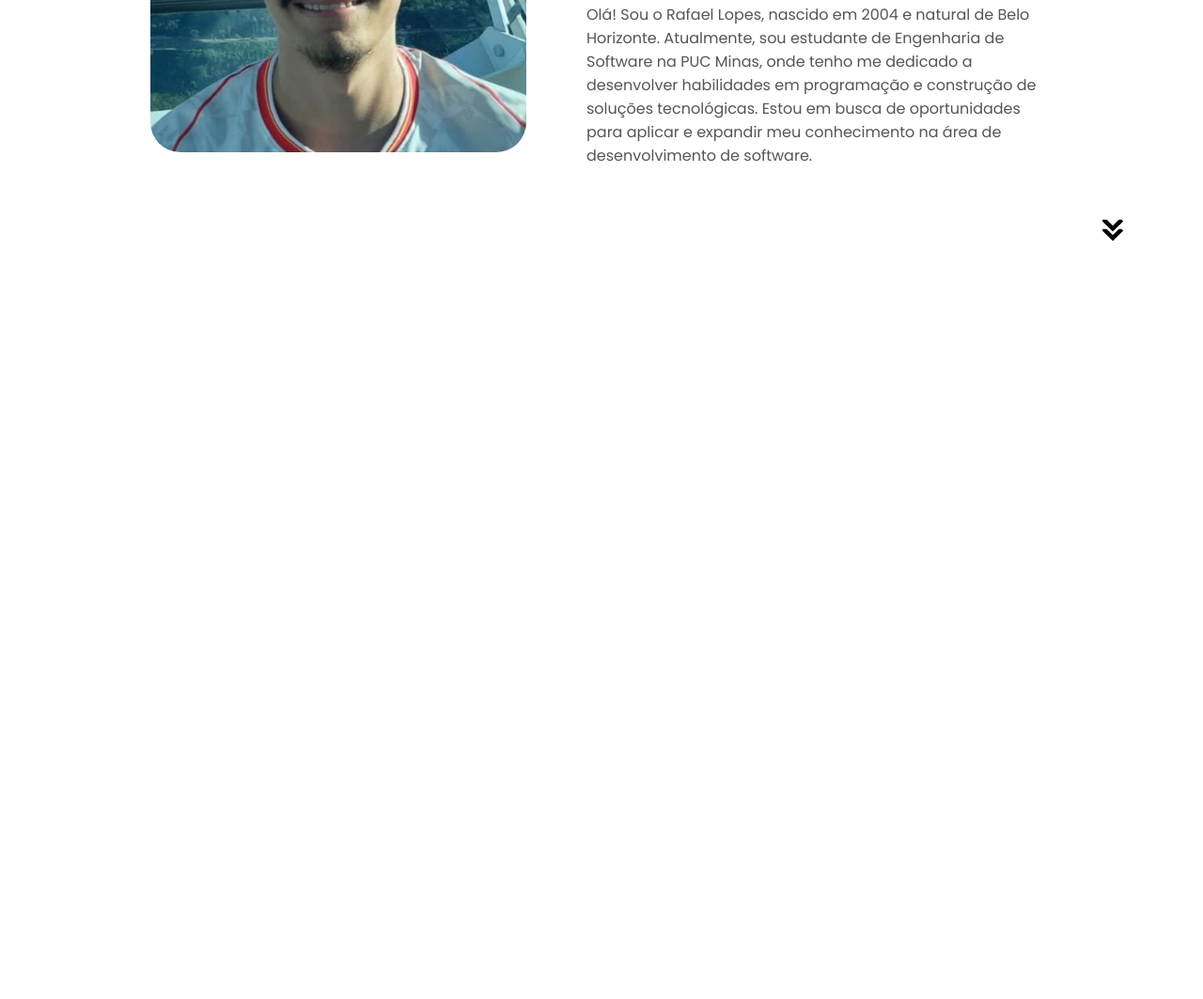
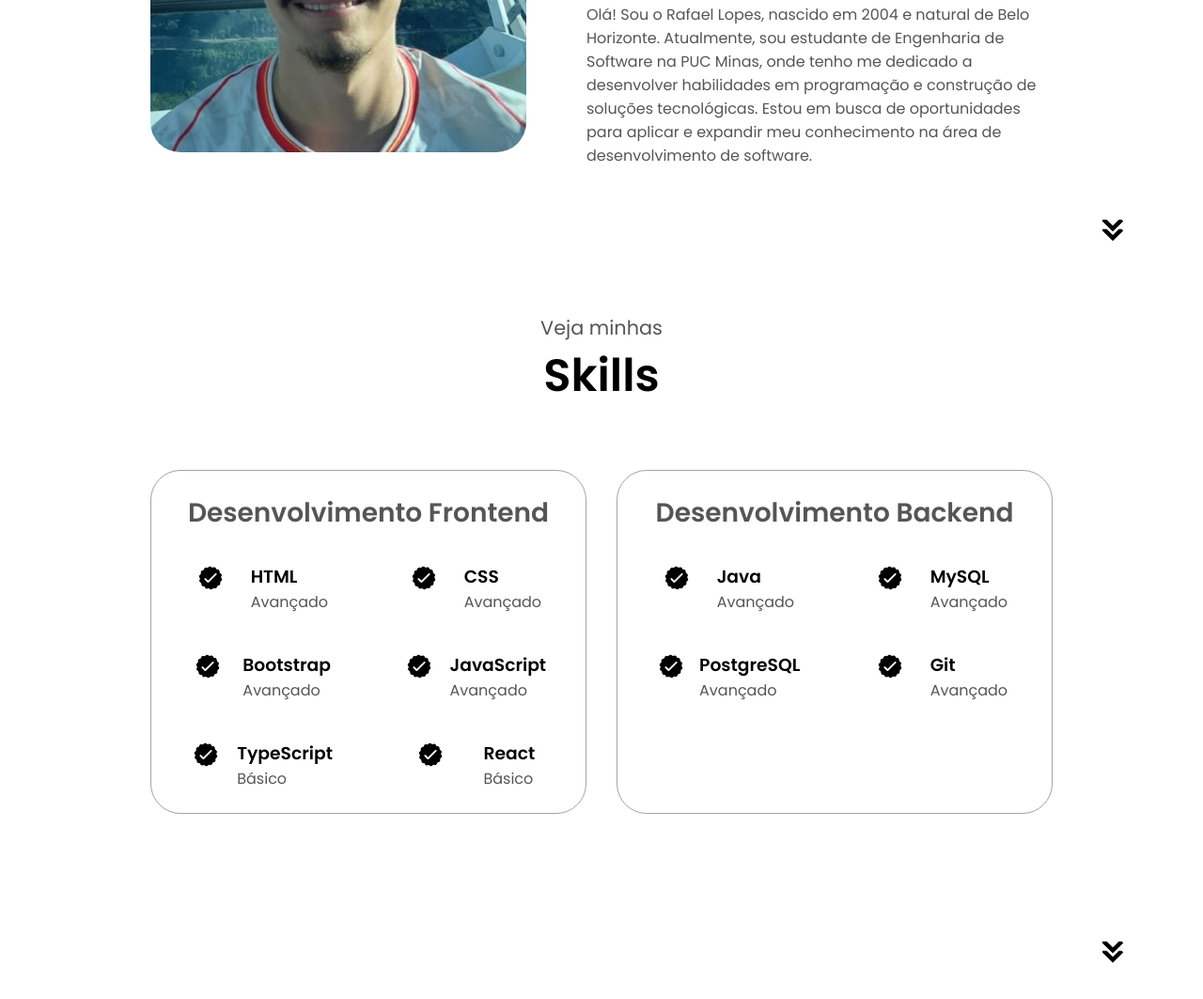
Before and after one commit to LuisFantini/Portfolio, a plain HTML site: page index.html in a window 1280 px wide. Shown: the part 1243-2306 px from the top of the page at 94% size. Before the commit the page ends 1544 px from the top, so only its background shows below. Drawn offline with Linux system fonts and the light colour scheme.

Commit message:
Add section experiencia

```diff
--- a/assets/style.css
+++ b/assets/style.css
@@ -248,6 +248,7 @@ section {
 .btn-container {
     gap: 1rem;
 }
+
 /* SECTION SOBRE */
 #sobre {
     position: relative;
@@ -298,3 +299,42 @@ section {
     width: 400px;
     margin: auto 0;
 }
+
+/* SECTION EXPERIÊNCIA */
+#experiencia {
+    position: relative;
+}
+
+.experiencia-subtitulo {
+    color: rgb(85, 85, 85);
+    font-weight: 600;
+    font-size: 1.75rem;
+    margin-bottom: 2rem;
+}
+
+.detalhes-experiencia-container {
+    display: flex;
+    justify-content: center;
+    flex-direction: column;
+    margin-top: 2rem;
+}
+
+.article-container {
+    display: flex;
+    text-align: initial;
+    flex-wrap: wrap;
+    flex-direction: row;
+    gap: 2.5rem;
+    justify-content: space-around;
+}
+
+article {
+    display: flex;
+    width: 10rem;
+    justify-content: space-around;
+    gap: 0.5rem;
+}
+
+article .icone {
+    cursor: default;
+}
--- a/index.html
+++ b/index.html
@@ -14,7 +14,7 @@
         <div>
             <ul class="link-nav">
                 <li><a href="#sobre">Sobre</a></li>
-                <li><a href="#experiencia">Experiência</a></li>
+                <li><a href="#experiencia">Skills</a></li>
                 <li><a href="#projetos">Projetos</a></li>
                 <li><a href="#contato">Contato</a></li>
             </ul>
@@ -31,7 +31,7 @@
             </div>
             <div class="links-menu">
                 <li><a href="#sobre" onclick="ativaMenu()">Sobre</a></li>
-                <li><a href="#experiencia" onclick="ativaMenu()">Experiência</a></li>
+                <li><a href="#experiencia" onclick="ativaMenu()">Skills</a></li>
                 <li><a href="#projetos" onclick="ativaMenu()">Projetos</a></li>
                 <li><a href="#contato" onclick="ativaMenu()">Contato</a></li>
             </div>
@@ -89,7 +89,106 @@
             </div>
           </div>
         </div>
-        <img src="assets/img/arrow.png" alt="Ícone seta" class="icone seta" onclick="location.href='./#experience'"/>
+        <img src="assets/img/arrow.png" alt="Ícone seta" class="icone seta" onclick="location.href='#experiencia'"/>
+    </section>
+
+    <section id="experiencia">
+        <p class="section_texto_p1">Veja minhas</p>
+        <h1 class="titulo">Skills</h1>
+        <div class="detalhes-experiencia-container">
+            <div class="sobre-containers">
+                <div class="detalhes-container">
+                    <h2 class="experiencia-subtitulo">Desenvolvimento Frontend</h2>
+                    <div class="article-container">
+                        <article>
+                            <img src="assets/img/checkmark.png" alt="Ícone Checkmark" class="icone">
+                            <div>
+                                <h3>HTML</h3>
+                                <p>Avançado</p>
+                            </div>
+                        </article>
+
+                        <article>
+                            <img src="assets/img/checkmark.png" alt="Ícone Checkmark" class="icone">
+                            <div>
+                                <h3>CSS</h3>
+                                <p>Avançado</p>
+                            </div>
+                        </article>
+
+                        <article>
+                            <img src="assets/img/checkmark.png" alt="Ícone Checkmark" class="icone">
+                            <div>
+                                <h3>Bootstrap</h3>
+                                <p>Avançado</p>
+                            </div>
+                        </article>
+
+                        <article>
+                            <img src="assets/img/checkmark.png" alt="Ícone Checkmark" class="icone">
+                            <div>
+                                <h3>JavaScript</h3>
+                                <p>Avançado</p>
+                            </div>
+                        </article>
+
+                        <article>
+                            <img src="assets/img/checkmark.png" alt="Ícone Checkmark" class="icone">
+                            <div>
+                                <h3>TypeScript</h3>
+                                <p>Básico</p>
+                            </div>
+                        </article>
+
+                        <article>
+                            <img src="assets/img/checkmark.png" alt="Ícone Checkmark" class="icone">
+                            <div>
+                                <h3>React</h3>
+                                <p>Básico</p>
+                            </div>
+                        </article>
+                    </div>
+                </div>
+
+                <div class="detalhes-container">
+                    <h2 class="experiencia-subtitulo">Desenvolvimento Backend</h2>
+                    <div class="article-container">
+                        <article>
+                            <img src="assets/img/checkmark.png" alt="Ícone Checkmark" class="icone">
+                            <div>
+                                <h3>Java</h3>
+                                <p>Avançado</p>
+                            </div>
+                        </article>
+
+                        <article>
+                            <img src="assets/img/checkmark.png" alt="Ícone Checkmark" class="icone">
+                            <div>
+                                <h3>MySQL</h3>
+                                <p>Avançado</p>
+                            </div>
+                        </article>
+
+                        <article>
+                            <img src="assets/img/checkmark.png" alt="Ícone Checkmark" class="icone">
+                            <div>
+                                <h3>PostgreSQL</h3>
+                                <p>Avançado</p>
+                            </div>
+                        </article>
+
+                        <article>
+                            <img src="assets/img/checkmark.png" alt="Ícone Checkmark" class="icone">
+                            <div>
+                                <h3>Git</h3>
+                                <p>Avançado</p>
+                            </div>
+                        </article>
+                    </div>
+                </div>
+            </div>
+        </div>
+        <img src="assets/img/arrow.png" alt="Ícone seta" class="icone seta" onclick="location.href='#projetos'"/>
     </section>
 
     <script src="assets/script.js"></script>
```
